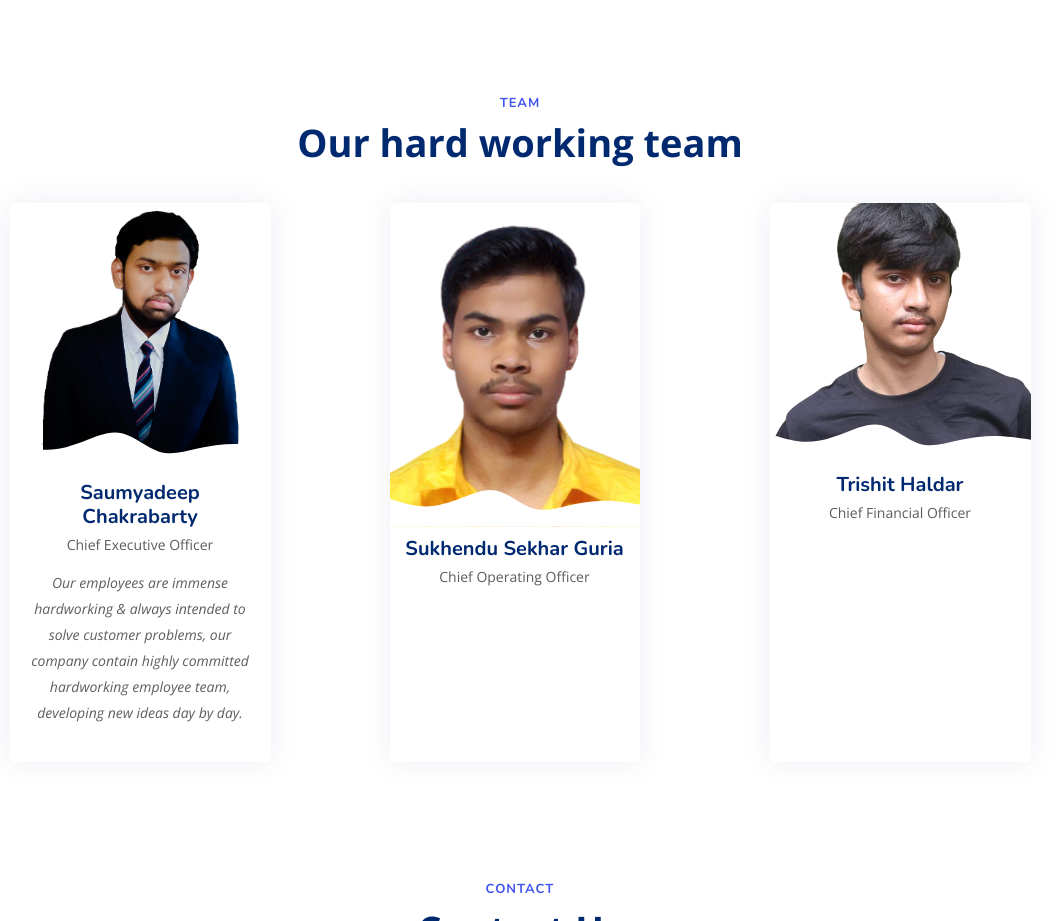
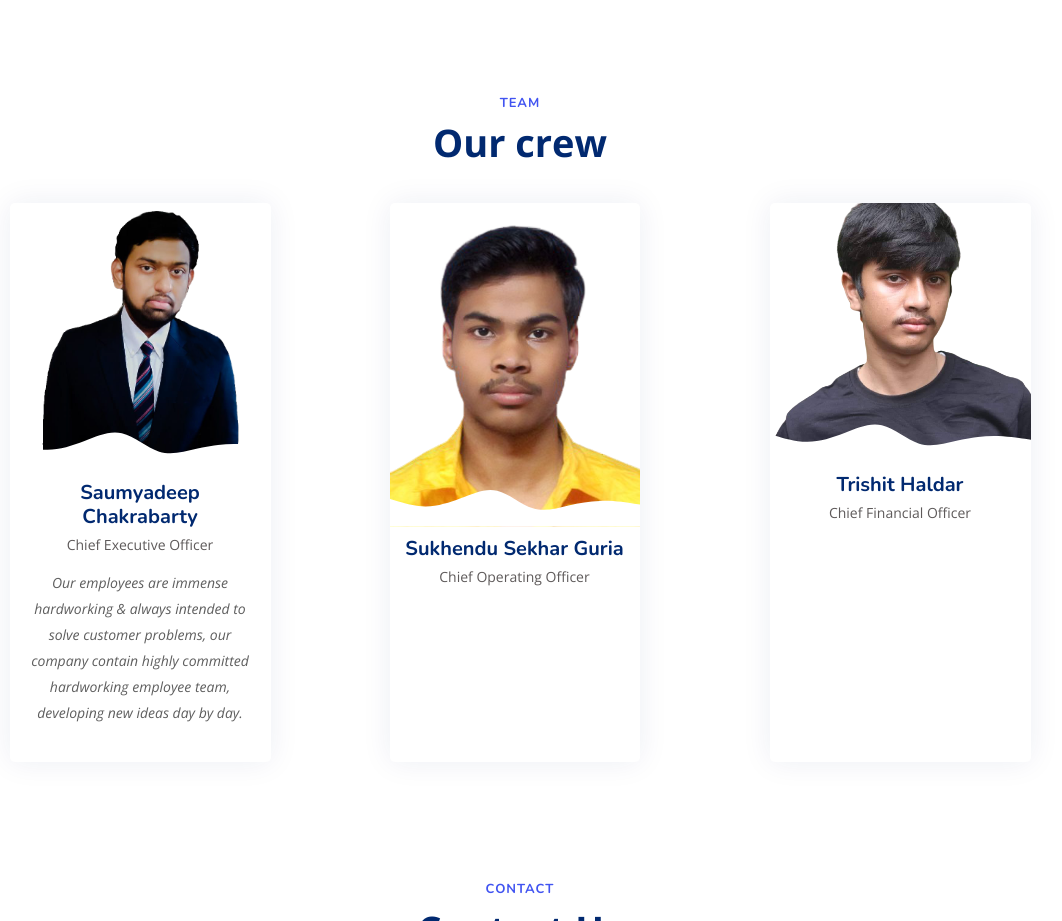
Before and after one commit to Sukhendu2002/Phlobulkinx_Project, a plain HTML site: page index.html in a window 1280 px wide. Shown: the part 2700-3621 px from the top of the page, without its empty margins (120-1182 px from the left). Drawn offline with nearby package versions, Linux system fonts and the light colour scheme.

Commit message:
Replace "Hard working team " to "crew"

```diff
--- a/index.html
+++ b/index.html
@@ -276,7 +276,7 @@
 
         <header class="section-header">
           <h2>Team</h2>
-          <p>Our hard working team</p>
+          <p>Our crew</p>
         </header>
 
         <div class="row gy-4 pring_box">
```
